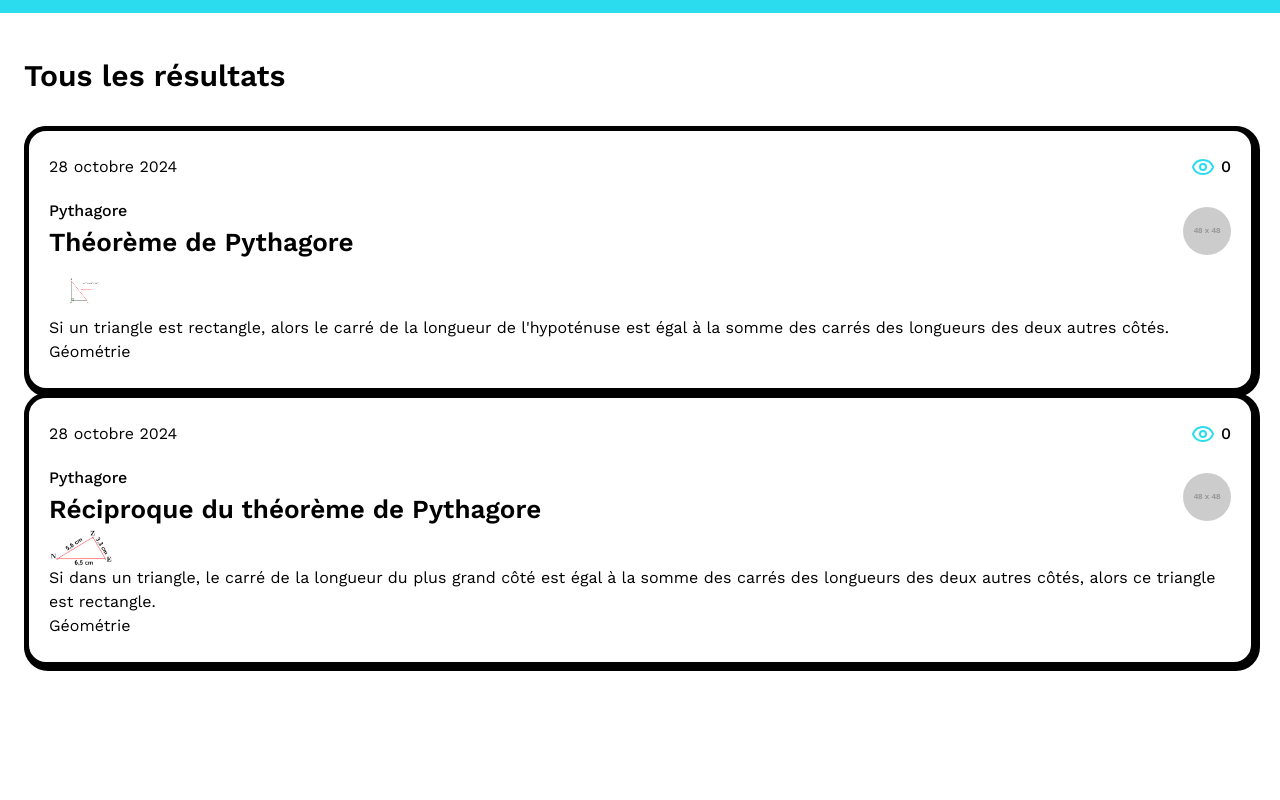
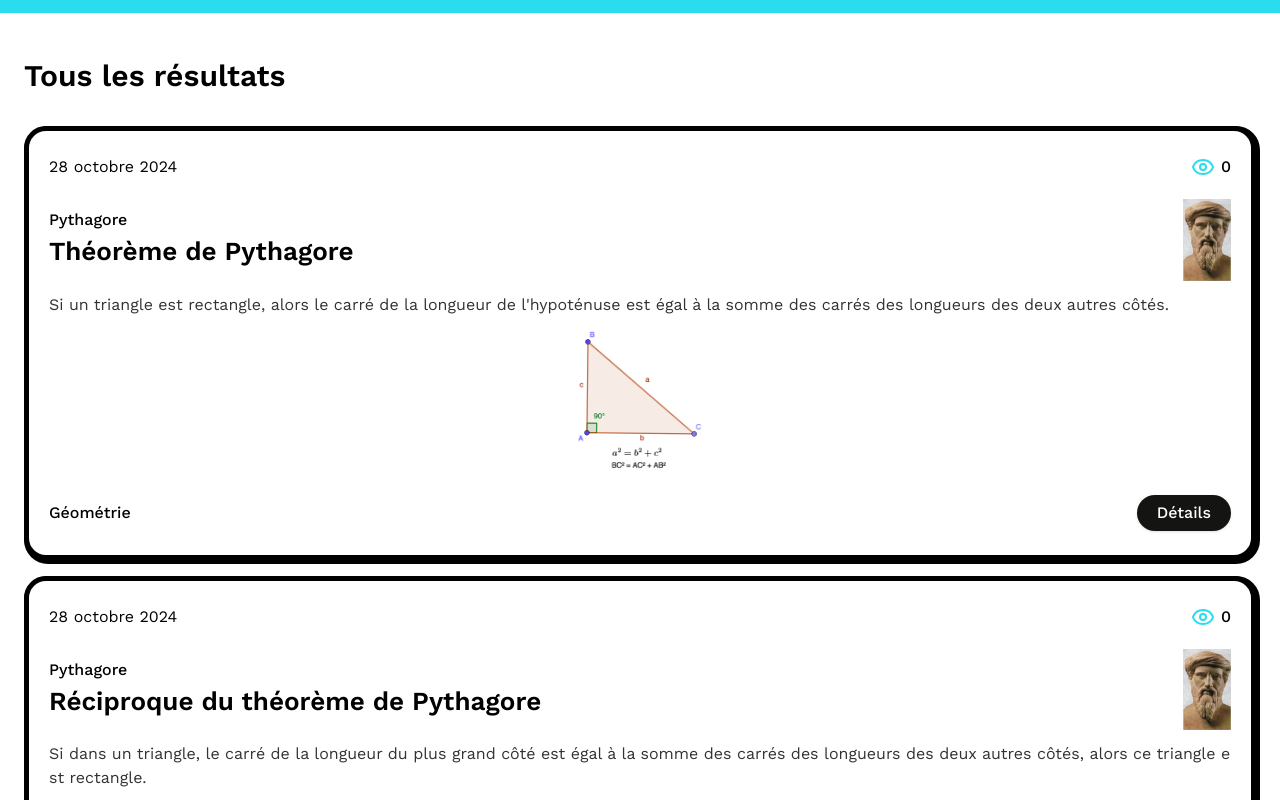
Before and after one commit to VinchC/next_type_tail, a Next.js app: page / in a window 1280 px wide. Shown: the part 440-1240 px from the top of the page. Before the commit the page ends 1147 px from the top, so only its background shows below. Built offline with nearby package versions, Linux system fonts and the light colour scheme; no server answers.

Commit message:
Links to exercise page and query current category added

```diff
--- a/app/data.tsx
+++ b/app/data.tsx
@@ -1,12 +1,13 @@
 import pythagore from "./../public/images/pythagore.png";
 import reciproque from "./../public/images/reciproque.png";
+import pythagorePortrait from "./../public/images/pythagore-portrait.jpg";
 import { ExerciseType } from "./types";
 
 export const exercises: ExerciseType[] = [
   {
     _createdAt: new Date(),
     views: 0,
-    author: { _id: 1, name: "Pythagore"},
+    author: { _id: 1, name: "Pythagore", portrait: pythagorePortrait.src},
     _id: 1,
     description:
       "Si un triangle est rectangle, alors le carré de la longueur de l'hypoténuse est égal à la somme des carrés des longueurs des deux autres côtés.",
@@ -17,7 +18,7 @@ export const exercises: ExerciseType[] = [
   {
     _createdAt: new Date(),
     views: 0,
-    author: { _id: 1, name: "Pythagore"},
+    author: { _id: 1, name: "Pythagore", portrait: pythagorePortrait.src},
     _id: 2,
     description:
       "Si dans un triangle, le carré de la longueur du plus grand côté est égal à la somme des carrés des longueurs des deux autres côtés, alors ce triangle est rectangle.",
--- a/app/globals.css
+++ b/app/globals.css
@@ -133,7 +133,7 @@
 
   /* exercisecard */
   .exercise-card {
-    @apply bg-white border-[5px] border-black py-6 px-5 rounded-[22px] shadow-200 transition-all duration-500 hover:bg-primary-100;
+    @apply bg-white border-[5px] border-black py-6 px-5 rounded-[22px] shadow-200 transition-all duration-500 hover:bg-primary-100 mt-4;
   }
 
   .exercise-card_date {
--- a/app/types.tsx
+++ b/app/types.tsx
@@ -1,7 +1,7 @@
 export type ExerciseType = {
   _createdAt: string;
   views: number;
-  author: { _id: number; name: string };
+  author: { _id: number; name: string; portrait: string };
   _id: number;
   description: string;
   picture: string;
--- a/components/ExerciseCard.tsx
+++ b/components/ExerciseCard.tsx
@@ -3,12 +3,13 @@ import Image from "next/image";
 import { formatDate } from "@/lib/utils";
 import { EyeIcon } from "lucide-react";
 import Link from "next/link";
+import { Button } from "./ui/button";
 
 export default function ExerciseCard({ exercise }: { exercise: ExerciseType }) {
   const {
     _createdAt,
     views,
-    author: { _id: authorId, name },
+    author: { _id: authorId, name, portrait },
     _id,
     description,
     picture,
@@ -36,19 +37,37 @@ export default function ExerciseCard({ exercise }: { exercise: ExerciseType }) {
           </Link>
         </div>
         <Link href={`/user/${authorId}`}>
-          <Image
+          {/* <Image
             src="https://placehold.co/48x48"
             alt={name}
             width={48}
             height={48}
             className="rounded-full"
+          /> */}
+          <Image
+            src={portrait}
+            alt={`Portrait of ${name}`}
+            width={48}
+            height={48}
           />
         </Link>
       </div>
 
-      <Image src={picture} alt={title} width={64} height={64} />
-      <p>{description}</p>
-      <p>{category}</p>
+      <Link href={`/exercise/${_id}`}>
+        <p className="exercise-card_desc">{description}</p>
+        <div className="flex justify-center max-h-[192px]">
+          <Image src={picture} alt={title} width={128} height={128} />
+        </div>
+      </Link>
+
+      <div className="flex-between gap-3 mt-5">
+        <Link href={`/?query=${category.toLowerCase()}`}>
+          <p className="text-16-medium">{category}</p>
+        </Link>
+        <Button className="exercise-card_btn" asChild>
+          <Link href={`/exercise/${_id}`}>Détails</Link>
+        </Button>
+      </div>
     </li>
   );
 }
```
Also changed, not shown: public/images/pythagore-portrait.jpg (added), public/images/pythagore.png.
